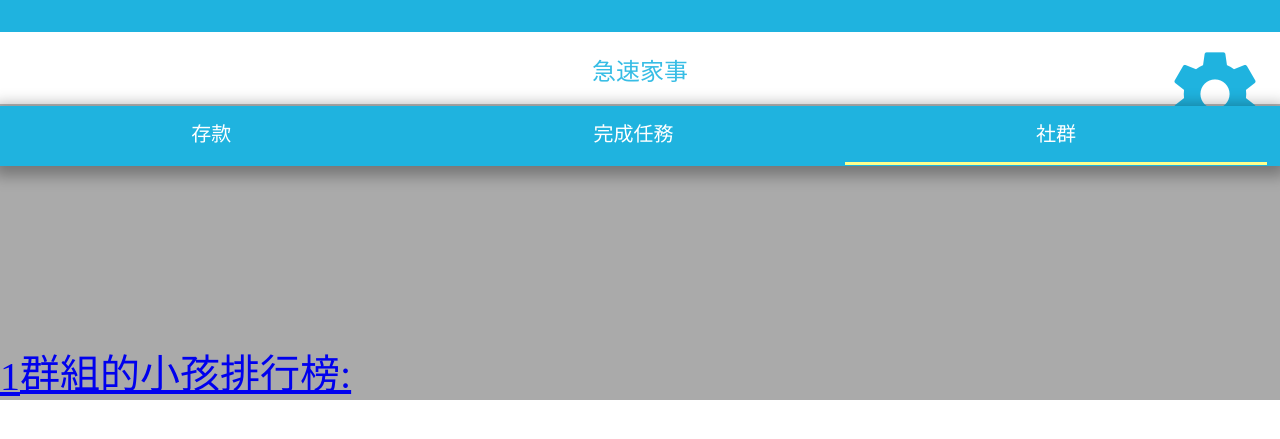
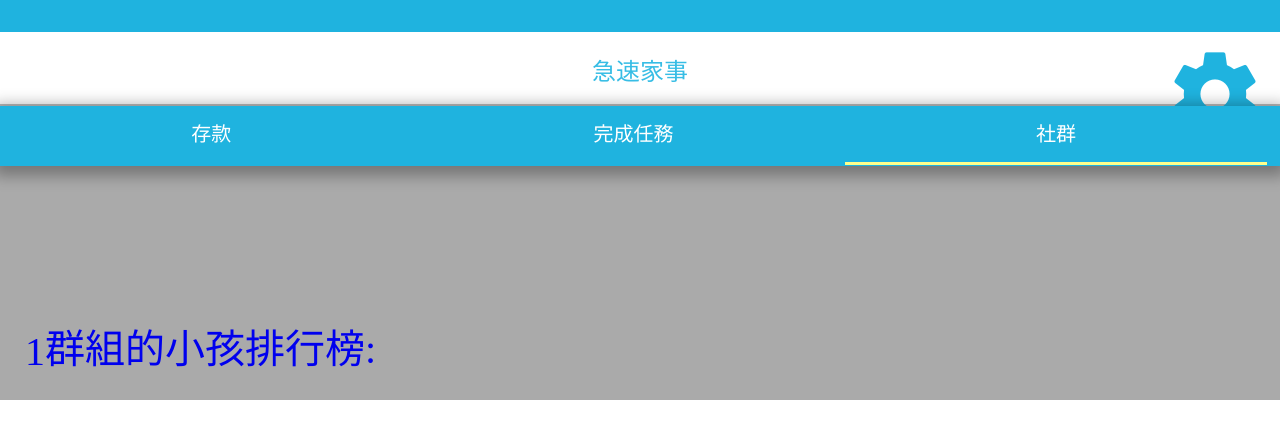
Before and after one commit to hoiian/NPNG, a PHP site: page /social.php in a window 1280 px wide. Shown: the top 439 px of the page. Run offline with PHP 8.4, Linux system fonts and the light colour scheme; the visitor is signed in with stand-in values (Sample User, id 1); data that the repository does not hold is empty; some libraries are stand-ins or nearby versions; some web fonts are replaced.

Commit message:
[UPDATE]childrank style updated v0.2

```diff
--- a/css/screen_social.css
+++ b/css/screen_social.css
@@ -12,6 +12,7 @@
   box-sizing: border-box;
   display: flex;
   align-items: flex-end;
+  padding: 25px;
 }
 
 .social .timeline {
@@ -45,3 +46,7 @@
   background-color: #ffffff;
   opacity: 0.3;
 }
+
+.social a {
+  text-decoration: none;
+}
```
